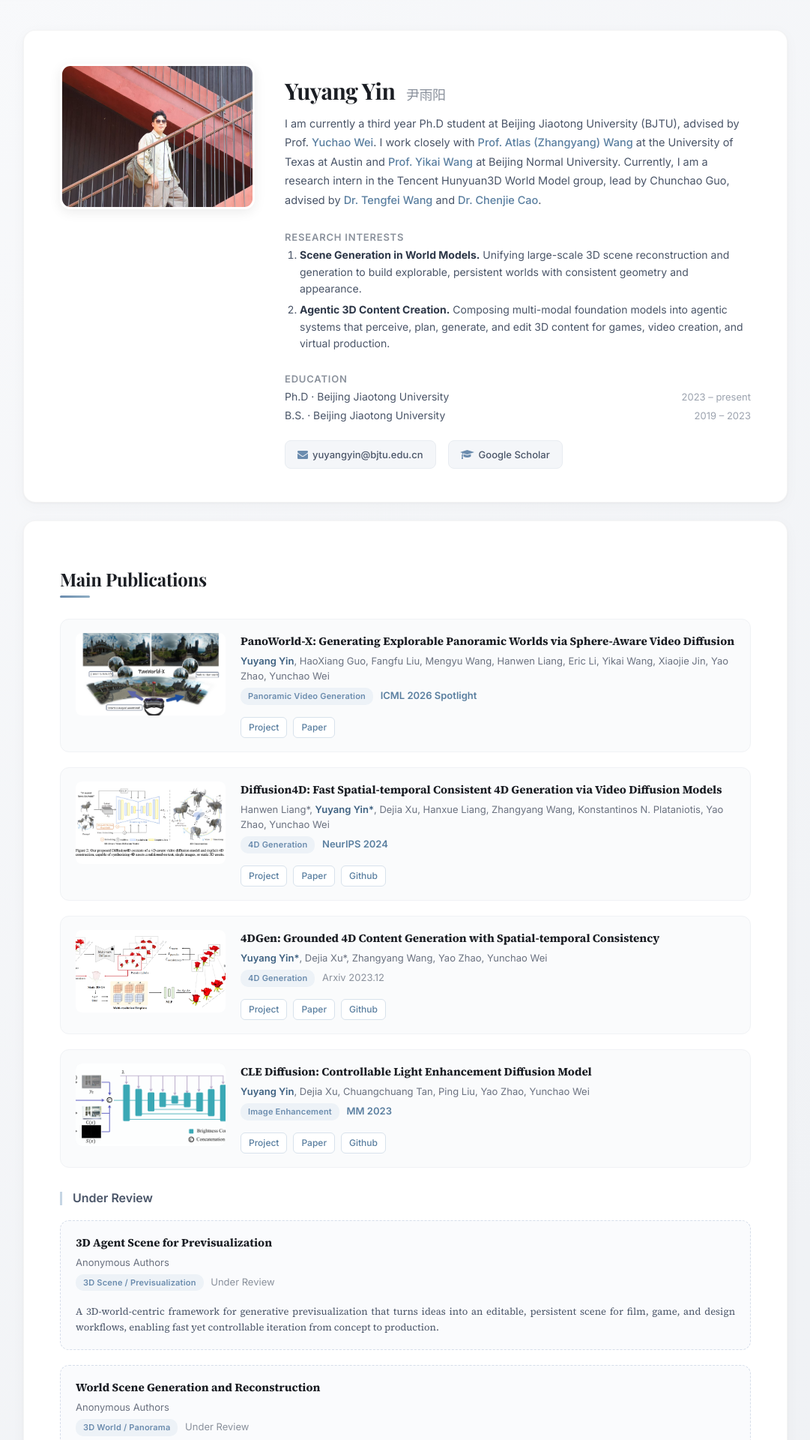
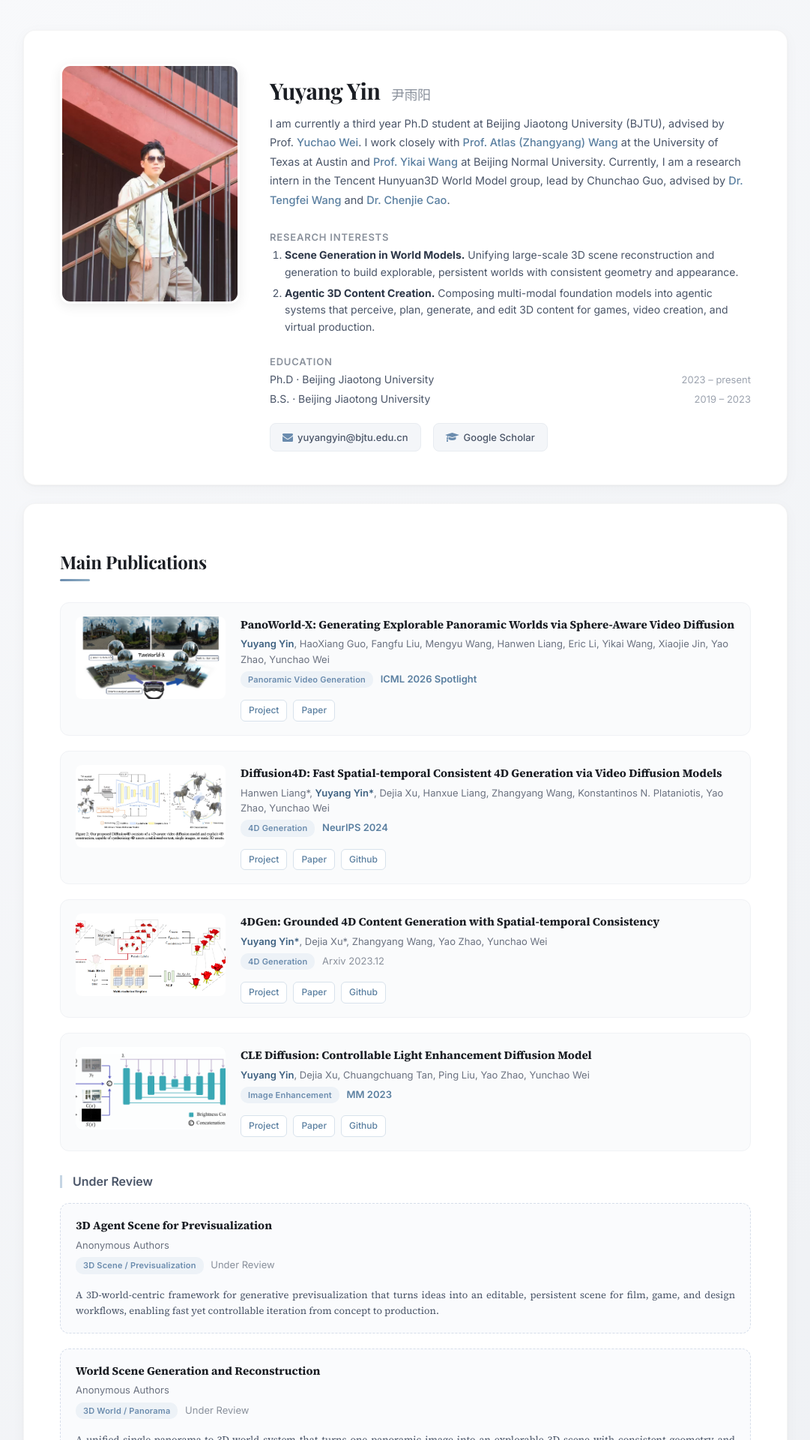
Before and after one commit to YuyangYin/YuyangYin.github.io, a Jekyll site: the page built from index.html, in a window 1280 px wide. Shown: the top 1920 px of the page at 75% size, without its empty margins (99-1180 px from the left). Built offline with Jekyll 4.4.1, drawn with Linux system fonts in a browser that asks for light colours; a script that is not in the unit is left out; some of the changed text lies outside the part shown.

Commit message:
Adjust profile photo to portrait & add publication links

```diff
--- a/_includes/yyy_publication.html
+++ b/_includes/yyy_publication.html
@@ -166,6 +166,11 @@
 			<div class="pub-venue">
 				<span class="pub-topic">World Model / 3D Reconstruction</span> <strong>NeurIPS 2026</strong>
 			</div>
+			<div class="pub-links">
+				<a href="https://marsgenai.github.io/" target="_blank">Project</a>
+				<a href="https://arxiv.org/pdf/2507.07978" target="_blank">Paper</a>
+				<a href="https://github.com/loongfeili/Martian-World-Model" target="_blank">Github</a>
+			</div>
 		</div>
 	</div>
 
@@ -182,6 +187,11 @@
 			</div>
 			<div class="pub-venue">
 				<span class="pub-topic">Stereo Video Generation</span> <strong>CVPR 2026</strong>
+			</div>
+			<div class="pub-links">
+				<a href="https://ke-xing.github.io/StereoWorld/" target="_blank">Project</a>
+				<a href="https://arxiv.org/abs/2512.09363" target="_blank">Paper</a>
+				<a href="https://github.com/ke-xing/StereoWorldCode" target="_blank">Github</a>
 			</div>
 		</div>
 	</div>
--- a/assets/css/main.css
+++ b/assets/css/main.css
@@ -78,13 +78,14 @@ body {
 
 .profile-photo {
 	flex-shrink: 0;
-	width: 260px;
+	width: 240px;
 }
 
 .profile-photo img {
-	width: 260px;
-	height: 194px;
+	width: 240px;
+	height: 320px;
 	object-fit: cover;
+	object-position: 50% 18%;
 	border-radius: 14px;
 	box-shadow: 0 4px 16px rgba(0, 0, 0, 0.08);
 	border: 3px solid #fff;
@@ -707,7 +708,7 @@ body {
 
 	.profile-photo img {
 		width: 220px;
-		height: 164px;
+		height: 290px;
 	}
 
 	.info-grid {
```
